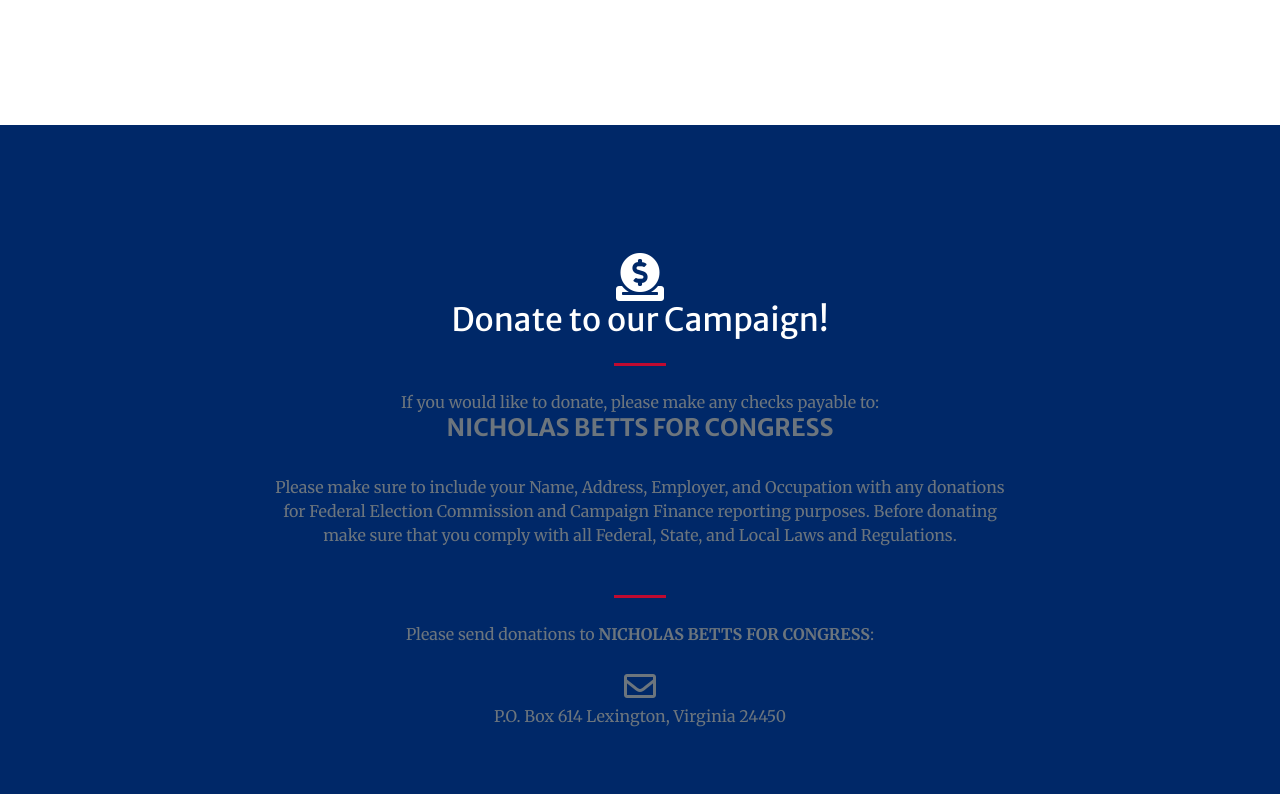
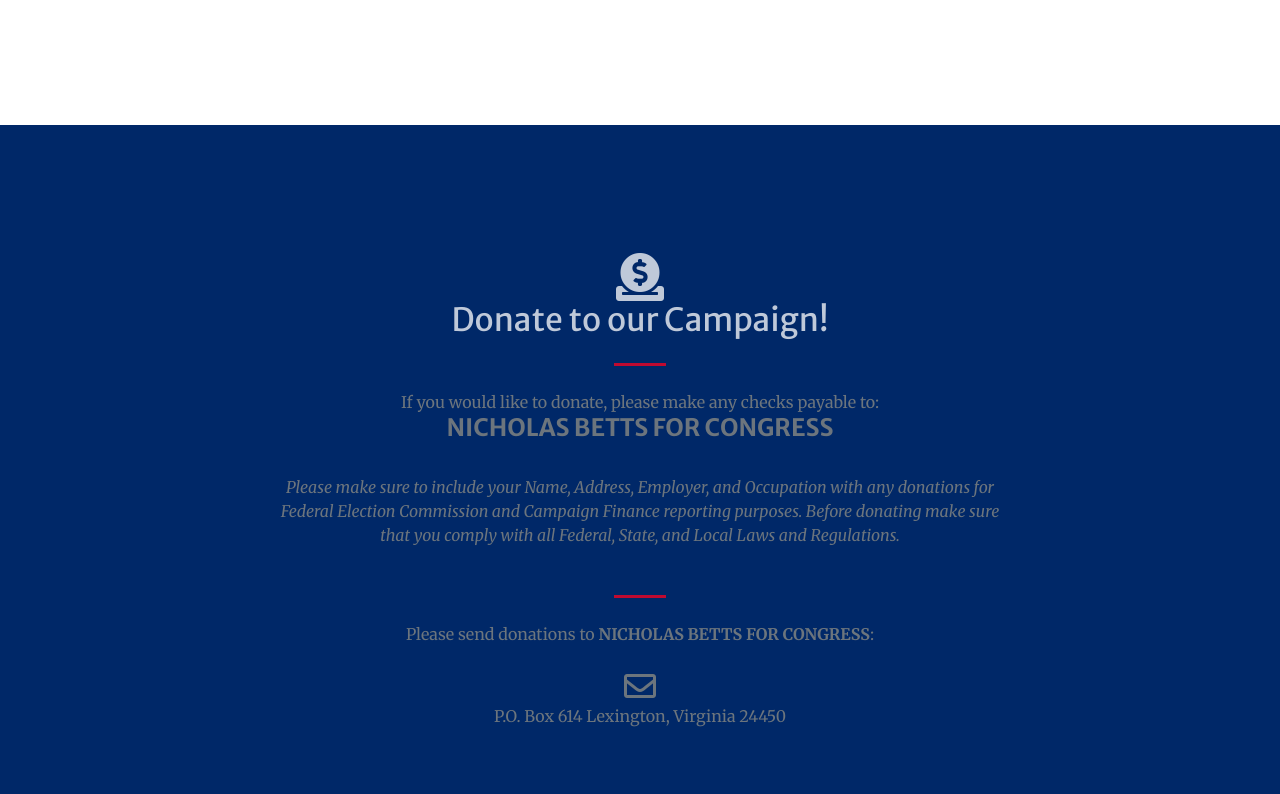
Before and after one commit to anataliocs/nickbettsforcongress, a Gatsby site: page / in a window 1280 px wide. Shown: the part 4686-5480 px from the top of the page. Built offline with nearby package versions, Linux system fonts and the light colour scheme; Gatsby itself is replaced by a stand-in of ours.

Commit message:
Update font of donation section

```diff
--- a/src/pages/index.js
+++ b/src/pages/index.js
@@ -283,11 +283,11 @@ export default class IndexPage extends React.Component {
                 </section>
 
 
-                <section className="page-section bg-secondary text-white" id="donate">
+                <section className="page-section bg-secondary" id="donate">
                     <div className="container text-center">
 
-                        <i className="fas fa-3x fa-donate"></i>
-                        <h2 className="mb-4">Donate to our Campaign!</h2>
+                        <i className="fas fa-3x fa-donate text-white-75"></i>
+                        <h2 className="text-white-75 mb-4">Donate to our Campaign!</h2>
                         <hr className="divider my-4"/>
 
                         <div className="row justify-content-center">
@@ -303,7 +303,7 @@ export default class IndexPage extends React.Component {
                                 </p>
 
                                 <br/>
-                                <p className="text-muted mb-0">
+                                <p className="text-muted text-primary mb-0"><i>
                                     Please make sure to include your Name, Address, Employer, and Occupation with any
                                     donations
                                     for
@@ -312,6 +312,7 @@ export default class IndexPage extends React.Component {
                                     Before donating make sure that you comply with all Federal, State, and Local Laws
                                     and
                                     Regulations.
+                                </i>
                                 </p><br/>
 
                                 <hr className="divider my-4"/>
```
